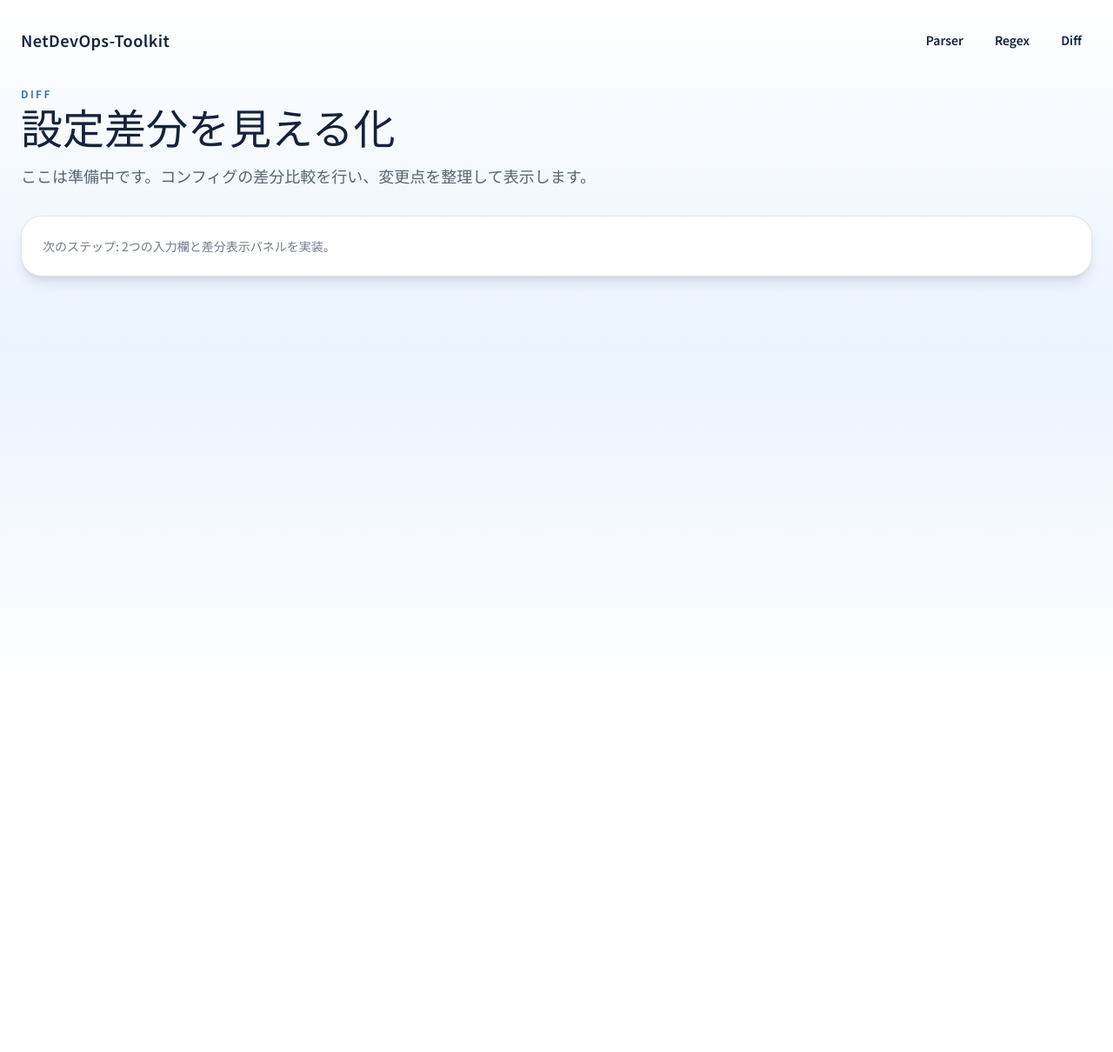
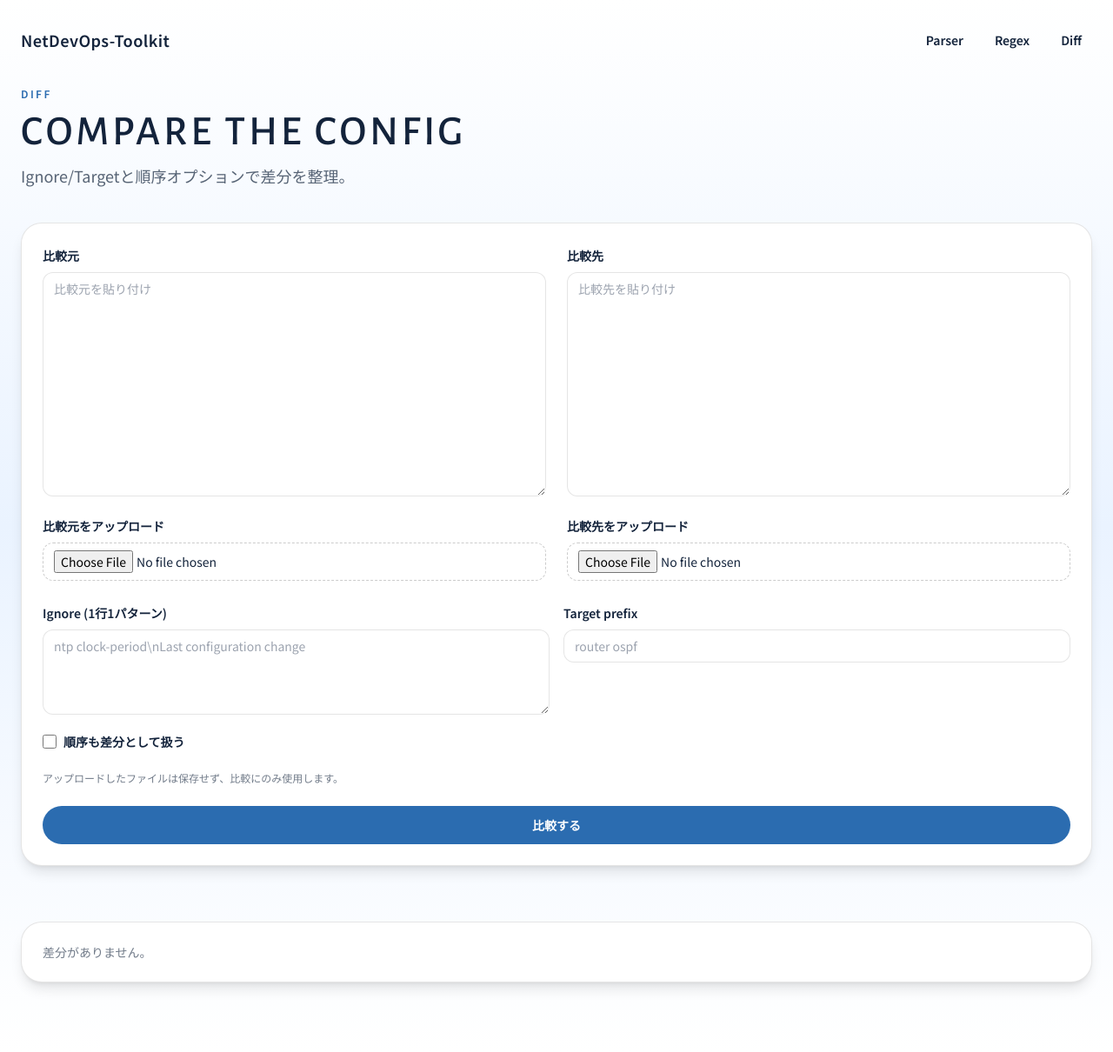
Before and after one commit to ksaegusa/netdevops-toolkit, a FastAPI app: page /diff in a window 1280 px wide. Shown: the whole page at 87% size. Before the commit the page ends 551 px from the top, so only its background shows below. Run offline with FastAPI, Linux system fonts and the light colour scheme; some libraries are stand-ins or nearby versions.

Commit message:
Implement diff page

```diff
--- a/app.py
+++ b/app.py
@@ -1,9 +1,11 @@
 from __future__ import annotations
 
 import csv
+import difflib
 import io
 import json
 import re
+from dataclasses import dataclass, field
 from pathlib import Path
 from typing import Any
 
@@ -45,6 +47,174 @@ def parse_textfsm_with_template(raw_text: str, template_body: str) -> list[dict[
         fsm = TextFSM(handle)
     parsed = fsm.ParseText(raw_text)
     return [dict(zip(fsm.header, row)) for row in parsed]
+
+
+@dataclass
+class ConfigNode:
+    line: str
+    indent: int
+    line_no: int
+    children: list["ConfigNode"] = field(default_factory=list)
+
+
+def parse_config(raw_config: str, ignore_patterns: list[re.Pattern[str]]) -> list[ConfigNode]:
+    root = ConfigNode(line="ROOT", indent=-1, line_no=0)
+    path: list[ConfigNode] = [root]
+    for line_no, raw_line in enumerate(raw_config.splitlines(), start=1):
+        trimmed = raw_line.strip()
+        if not trimmed or trimmed.startswith("!"):
+            continue
+        if any(pattern.search(trimmed) for pattern in ignore_patterns):
+            continue
+
+        indent = 0
+        for ch in raw_line:
+            if ch == " ":
+                indent += 1
+            else:
+                break
+
+        node = ConfigNode(line=trimmed, indent=indent, line_no=line_no)
+        while len(path) > 1 and path[-1].indent >= indent:
+            path.pop()
+        parent = path[-1]
+        parent.children.append(node)
+        path.append(node)
+    return root.children
+
+
+def filter_nodes(nodes: list[ConfigNode], target: str) -> list[ConfigNode]:
+    if not target:
+        return nodes
+    return [node for node in nodes if node.line.startswith(target)]
+
+
+def to_node_map(nodes: list[ConfigNode]) -> dict[str, ConfigNode]:
+    return {node.line: node for node in nodes}
+
+
+def has_node_diff(
+    running: list[ConfigNode],
+    candidate: list[ConfigNode],
+    order_sensitive: bool,
+) -> bool:
+    if len(running) != len(candidate):
+        return True
+    if order_sensitive:
+        for run_node, cand_node in zip(running, candidate):
+            if run_node.line != cand_node.line:
+                return True
+            if has_node_diff(run_node.children, cand_node.children, order_sensitive):
+                return True
+        return False
+    running_map = to_node_map(running)
+    candidate_map = to_node_map(candidate)
+    for line in running_map:
+        if line not in candidate_map:
+            return True
+    for cand_node in candidate:
+        run_node = running_map[cand_node.line]
+        if has_node_diff(run_node.children, cand_node.children, order_sensitive):
+            return True
+    return False
+
+
+@dataclass
+class DiffLine:
+    sign: str
+    line: str
+    depth: int
+    kind: str
+    line_no: int | None = None
+
+
+def add_subtree(lines: list[DiffLine], node: ConfigNode, sign: str, depth: int, kind: str) -> None:
+    lines.append(
+        DiffLine(sign=sign, line=node.line, depth=depth, kind=kind, line_no=node.line_no)
+    )
+    for child in node.children:
+        add_subtree(lines, child, sign, depth + 1, kind)
+
+
+def diff_config(
+    running: list[ConfigNode],
+    candidate: list[ConfigNode],
+    order_sensitive: bool,
+) -> list[DiffLine]:
+    if order_sensitive:
+        return diff_config_ordered(running, candidate, depth=0)
+    return diff_config_unordered(running, candidate, depth=0)
+
+
+def diff_config_unordered(
+    running: list[ConfigNode],
+    candidate: list[ConfigNode],
+    depth: int,
+) -> list[DiffLine]:
+    lines: list[DiffLine] = []
+    running_map = to_node_map(running)
+    candidate_map = to_node_map(candidate)
+
+    for run_node in running:
+        if run_node.line not in candidate_map:
+            add_subtree(lines, run_node, "-", depth=depth, kind="remove")
+
+    for cand_node in candidate:
+        run_node = running_map.get(cand_node.line)
+        if run_node is None:
+            add_subtree(lines, cand_node, "+", depth=depth, kind="add")
+        else:
+            if has_node_diff(run_node.children, cand_node.children, order_sensitive=False):
+                lines.append(
+                    DiffLine(
+                        sign=" ",
+                        line=cand_node.line,
+                        depth=depth,
+                        kind="context",
+                        line_no=cand_node.line_no,
+                    )
+                )
+                lines.extend(diff_config_unordered(run_node.children, cand_node.children, depth + 1))
+
+    return lines
+
+
+def diff_config_ordered(
+    running: list[ConfigNode],
+    candidate: list[ConfigNode],
+    depth: int,
+) -> list[DiffLine]:
+    lines: list[DiffLine] = []
+    old_lines = [node.line for node in running]
+    new_lines = [node.line for node in candidate]
+    matcher = difflib.SequenceMatcher(a=old_lines, b=new_lines)
+
+    for tag, i1, i2, j1, j2 in matcher.get_opcodes():
+        if tag == "equal":
+            for old_index, new_index in zip(range(i1, i2), range(j1, j2)):
+                run_node = running[old_index]
+                cand_node = candidate[new_index]
+                if has_node_diff(run_node.children, cand_node.children, order_sensitive=True):
+                    lines.append(
+                        DiffLine(
+                            sign=" ",
+                            line=cand_node.line,
+                            depth=depth,
+                            kind="context",
+                            line_no=cand_node.line_no,
+                        )
+                    )
+                    lines.extend(
+                        diff_config_ordered(run_node.children, cand_node.children, depth + 1)
+                    )
+        elif tag in ("delete", "replace"):
+            for run_node in running[i1:i2]:
+                add_subtree(lines, run_node, "-", depth=depth, kind="remove")
+        if tag in ("insert", "replace"):
+            for cand_node in candidate[j1:j2]:
+                add_subtree(lines, cand_node, "+", depth=depth, kind="add")
+
+    return lines
 
 
 def read_text_payload(raw_text: str, text_upload: UploadFile | None) -> tuple[str, str]:
@@ -163,6 +333,93 @@ def regex_text_preview(
 @app.get("/diff", response_class=HTMLResponse)
 def diff_page(request: Request) -> HTMLResponse:
     return jinja.TemplateResponse(request, "diff.html", {})
+
+
+@app.post("/diff/old-preview", response_class=HTMLResponse)
+def diff_old_preview(
+    request: Request,
+    old_upload: UploadFile | None = None,
+) -> HTMLResponse:
+    text_payload, error = read_text_payload("", old_upload)
+    return jinja.TemplateResponse(
+        request,
+        "partials/diff_textarea_old.html",
+        {
+            "old_text": text_payload,
+            "old_error": error,
+        },
+    )
+
+
+@app.post("/diff/new-preview", response_class=HTMLResponse)
+def diff_new_preview(
+    request: Request,
+    new_upload: UploadFile | None = None,
+) -> HTMLResponse:
+    text_payload, error = read_text_payload("", new_upload)
+    return jinja.TemplateResponse(
+        request,
+        "partials/diff_textarea_new.html",
+        {
+            "new_text": text_payload,
+            "new_error": error,
+        },
+    )
+
+
+@app.post("/diff", response_class=HTMLResponse)
+def diff_run(
+    request: Request,
+    old_text: str = Form(""),
+    new_text: str = Form(""),
+    ignore_patterns: str = Form(""),
+    target: str = Form(""),
+    order_sensitive: str = Form(""),
+    old_upload: UploadFile | None = None,
+    new_upload: UploadFile | None = None,
+) -> HTMLResponse:
+    error = ""
+    compiled_patterns: list[re.Pattern[str]] = []
+    if ignore_patterns.strip():
+        for line in ignore_patterns.splitlines():
+            pattern = line.strip()
+            if not pattern:
+                continue
+            try:
+                compiled_patterns.append(re.compile(pattern))
+            except re.error as exc:
+                error = f"正規表現の解析に失敗しました: {exc}"
+                break
+
+    diff_lines: list[DiffLine] = []
+    if not error:
+        old_payload, error = read_text_payload(old_text, old_upload)
+    if not error:
+        new_payload, error = read_text_payload(new_text, new_upload)
+
+    if not error:
+        if not old_payload.strip() or not new_payload.strip():
+            error = "旧設定と新設定の両方を入力してください。"
+        else:
+            running_nodes = parse_config(old_payload, compiled_patterns)
+            candidate_nodes = parse_config(new_payload, compiled_patterns)
+            running_nodes = filter_nodes(running_nodes, target.strip())
+            candidate_nodes = filter_nodes(candidate_nodes, target.strip())
+            diff_lines = diff_config(
+                running_nodes,
+                candidate_nodes,
+                order_sensitive=order_sensitive == "on",
+            )
+
+    return jinja.TemplateResponse(
+        request,
+        "partials/diff_result.html",
+        {
+            "error": error,
+            "diff_lines": diff_lines,
+            "order_sensitive": order_sensitive == "on",
+        },
+    )
 
 
 @app.post("/regex", response_class=HTMLResponse)
--- a/templates/diff.html
+++ b/templates/diff.html
@@ -1,16 +1,92 @@
 {% extends "base.html" %}
 
 {% block content %}
-<section class="mx-auto flex max-w-screen-2xl flex-col gap-8 px-6 pb-20 pt-4">
+<section class="mx-auto flex max-w-screen-2xl flex-col gap-10 px-6 pb-16 pt-4">
   <div class="space-y-3">
     <p class="text-xs font-semibold uppercase tracking-[0.2em] text-ember">Diff</p>
-    <h1 class="font-display text-4xl leading-tight md:text-5xl">設定差分を見える化</h1>
-    <p class="max-w-2xl text-lg text-ink/70">
-      ここは準備中です。コンフィグの差分比較を行い、変更点を整理して表示します。
-    </p>
+    <h1 class="font-display text-4xl uppercase tracking-[0.08em] md:text-5xl">COMPARE THE CONFIG</h1>
+    <p class="max-w-2xl text-lg text-ink/70">Ignore/Targetと順序オプションで差分を整理。</p>
   </div>
   <div class="rounded-3xl border border-black/10 bg-white p-6 shadow-lg">
-    <p class="text-sm text-ink/60">次のステップ: 2つの入力欄と差分表示パネルを実装。</p>
+    <form
+      hx-post="/diff"
+      hx-target="#diff-result"
+      hx-swap="innerHTML"
+      enctype="multipart/form-data"
+      class="space-y-6"
+    >
+      <div class="grid gap-6 lg:grid-cols-2">
+        <div class="space-y-4">
+          {% include "partials/diff_textarea_old.html" %}
+          <label class="block">
+            <span class="text-sm font-semibold">比較元をアップロード</span>
+            <input
+              type="file"
+              name="old_upload"
+              accept=".txt,.cfg,.conf,.log"
+              class="mt-2 w-full rounded-xl border border-dashed border-black/20 bg-white px-3 py-2 text-sm"
+              hx-post="/diff/old-preview"
+              hx-target="#diff-old-textarea"
+              hx-swap="outerHTML"
+              hx-trigger="change"
+              hx-encoding="multipart/form-data"
+            />
+          </label>
+        </div>
+        <div class="space-y-4">
+          {% include "partials/diff_textarea_new.html" %}
+          <label class="block">
+            <span class="text-sm font-semibold">比較先をアップロード</span>
+            <input
+              type="file"
+              name="new_upload"
+              accept=".txt,.cfg,.conf,.log"
+              class="mt-2 w-full rounded-xl border border-dashed border-black/20 bg-white px-3 py-2 text-sm"
+              hx-post="/diff/new-preview"
+              hx-target="#diff-new-textarea"
+              hx-swap="outerHTML"
+              hx-trigger="change"
+              hx-encoding="multipart/form-data"
+            />
+          </label>
+        </div>
+      </div>
+      <div class="grid gap-4 lg:grid-cols-2">
+        <label class="block">
+          <span class="text-sm font-semibold">Ignore (1行1パターン)</span>
+          <textarea
+            name="ignore_patterns"
+            rows="4"
+            placeholder="ntp clock-period\nLast configuration change"
+            class="mt-2 w-full rounded-xl border border-black/10 bg-white px-3 py-2 text-sm"
+          ></textarea>
+        </label>
+        <label class="block">
+          <span class="text-sm font-semibold">Target prefix</span>
+          <input
+            type="text"
+            name="target"
+            placeholder="router ospf"
+            class="mt-2 w-full rounded-xl border border-black/10 bg-white px-3 py-2 text-sm"
+          />
+        </label>
+        <label class="flex items-center gap-2 text-sm font-semibold">
+          <input type="checkbox" name="order_sensitive" class="h-4 w-4" />
+          順序も差分として扱う
+        </label>
+      </div>
+      <p class="text-xs text-ink/60">アップロードしたファイルは保存せず、比較にのみ使用します。</p>
+      <button
+        type="submit"
+        class="w-full rounded-full bg-ember px-4 py-3 text-sm font-semibold text-white transition hover:bg-emberDark"
+      >
+        比較する
+      </button>
+    </form>
   </div>
 </section>
+
+<section class="mx-auto max-w-screen-2xl px-6 pb-20" id="diff-result">
+  {% include "partials/diff_result.html" %}
+</section>
 {% endblock %}
--- a/templates/index.html
+++ b/templates/index.html
@@ -2,7 +2,7 @@
 
 {% block content %}
 <section class="mx-auto flex max-w-screen-2xl flex-col gap-10 px-6 pb-16 pt-4">
-  <div class="space-y-6">
+  <div class="space-y-3">
     <p class="text-xs font-semibold uppercase tracking-[0.2em] text-ember">Parser</p>
     <h1 class="font-display text-4xl uppercase tracking-[0.08em] md:text-5xl">STRUCTURE THE LOG</h1>
     <p class="max-w-xl text-base text-ink/70 md:text-lg">TextFSM + JMESPathの動作確認</p>
--- /dev/null
+++ b/templates/partials/diff_result.html
@@ -0,0 +1,18 @@
+<div class="rounded-3xl border border-black/10 bg-white p-6 shadow-lg">
+  {% if error %}
+    <p class="rounded-2xl border border-red-200 bg-red-50 px-4 py-3 text-sm font-semibold text-red-700">{{ error }}</p>
+  {% else %}
+    {% if diff_lines %}
+      <div class="space-y-3">
+        <h3 class="text-base font-semibold">差分結果</h3>
+        <pre class="max-h-[520px] overflow-auto rounded-2xl bg-ink px-4 py-4 text-xs leading-tight text-white"><code>
+{% for item in diff_lines %}
+<span class="text-white">{% if order_sensitive and item.line_no %}{{ "%4d"|format(item.line_no) }}{% else %}    {% endif %} | {{ "  " * item.depth }}<span class="{% if item.kind == 'add' %}text-emerald-300{% elif item.kind == 'remove' %}text-red-300{% else %}text-white{% endif %}">{{ item.sign }} {{ item.line }}</span></span>
+{% endfor %}
+</code></pre>
+      </div>
+    {% else %}
+      <p class="text-sm text-ink/60">差分がありません。</p>
+    {% endif %}
+  {% endif %}
+</div>
--- /dev/null
+++ b/templates/partials/diff_textarea_new.html
@@ -0,0 +1,12 @@
+<label class="block" id="diff-new-textarea">
+  <span class="text-sm font-semibold">比較先</span>
+  <textarea
+    name="new_text"
+    rows="12"
+    placeholder="比較先を貼り付け"
+    class="mt-2 w-full rounded-xl border border-black/10 bg-white px-3 py-2 text-sm"
+  >{{ new_text | default('') }}</textarea>
+  {% if new_error %}
+    <p class="mt-2 text-xs text-red-600">{{ new_error }}</p>
+  {% endif %}
+</label>
--- /dev/null
+++ b/templates/partials/diff_textarea_old.html
@@ -0,0 +1,12 @@
+<label class="block" id="diff-old-textarea">
+  <span class="text-sm font-semibold">比較元</span>
+  <textarea
+    name="old_text"
+    rows="12"
+    placeholder="比較元を貼り付け"
+    class="mt-2 w-full rounded-xl border border-black/10 bg-white px-3 py-2 text-sm"
+  >{{ old_text | default('') }}</textarea>
+  {% if old_error %}
+    <p class="mt-2 text-xs text-red-600">{{ old_error }}</p>
+  {% endif %}
+</label>
--- a/templates/regex.html
+++ b/templates/regex.html
@@ -1,7 +1,7 @@
 {% extends "base.html" %}
 
 {% block content %}
-<section class="mx-auto flex max-w-screen-2xl flex-col gap-8 px-6 pb-20 pt-4">
+<section class="mx-auto flex max-w-screen-2xl flex-col gap-10 px-6 pb-16 pt-4">
   <div class="space-y-3">
     <p class="text-xs font-semibold uppercase tracking-[0.2em] text-ember">Regex</p>
     <h1 class="font-display text-4xl uppercase tracking-[0.08em] md:text-5xl">FIND THE LINE</h1>
```
Also changed, not shown: tests/test_app.py (+74 -0 lines), README.md.
